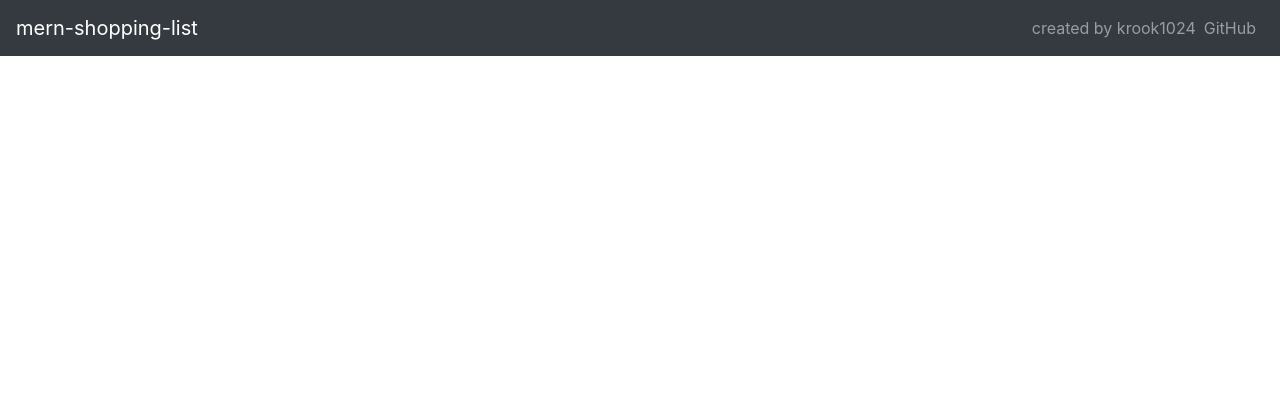
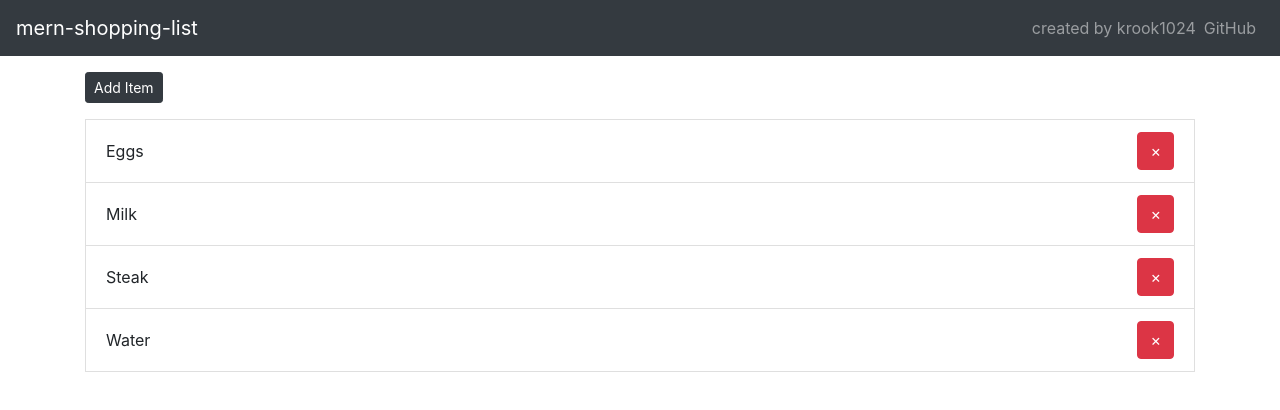
Before and after one commit to krook1024/shopping-list-mern, a React (Create React App) app in the folder client/: page / in a window 1280 px wide. Shown: the top 410 px of the page. Built offline with nearby package versions, Linux system fonts and the light colour scheme.

Commit message:
Implemented Redux and the ShoppingList component

```diff
--- a/client/package.json
+++ b/client/package.json
@@ -9,9 +9,12 @@
     "bootstrap": "^4.5.0",
     "react": "^16.13.1",
     "react-dom": "^16.13.1",
+    "react-redux": "^7.2.0",
     "react-scripts": "3.4.1",
     "react-transition-group": "^4.4.1",
     "reactstrap": "^8.5.1",
+    "redux": "^4.0.5",
+    "redux-thunk": "^2.3.0",
     "uuid": "^8.2.0"
   },
   "scripts": {
--- a/client/src/App.css
+++ b/client/src/App.css
@@ -0,0 +1,17 @@
+.fade-enter {
+    opacity: 0.01;
+}
+
+.fade-enter-active {
+    opacity: 1;
+    transition: opacity 200ms ease-in;
+}
+
+.fade-exit {
+    opacity: 1;
+}
+
+.fade-exit-active {
+    opacity: 0.01;
+    transition: opacity 200ms ease-out;
+}
--- a/client/src/App.js
+++ b/client/src/App.js
@@ -4,11 +4,16 @@ import './App.css';
 import AppNavbar from './components/AppNavbar';
 import ShoppingList from './components/ShoppingList';
 
+import { Provider } from 'react-redux';
+import store from './store';
+
 function App() {
   return (
     <div>
-      <AppNavbar />
-      <ShoppingList />
+      <Provider store={store}>
+        <AppNavbar />
+        <ShoppingList />
+      </Provider>
     </div>
   );
 }
--- /dev/null
+++ b/client/src/actions/itemActions.js
@@ -0,0 +1,21 @@
+import { GET_ITEMS, ADD_ITEM, DELETE_ITEM } from './types';
+
+export const getItems = () => {
+    return {
+        type: GET_ITEMS
+    }
+}
+
+export const addItem = (item) => {
+    return {
+        type: ADD_ITEM,
+        payload: item
+    }
+}
+
+export const deleteItem = (id) => {
+    return {
+        type: DELETE_ITEM,
+        payload: id
+    }
+}
--- /dev/null
+++ b/client/src/actions/types.js
@@ -0,0 +1,3 @@
+export const GET_ITEMS = 'GET_ITEMS';
+export const ADD_ITEM = 'ADD_ITEM';
+export const DELETE_ITEM = 'DELETE_ITEM';
--- a/client/src/components/ShoppingList.js
+++ b/client/src/components/ShoppingList.js
@@ -1,10 +1,71 @@
-import React from 'react'
+import React, { Component } from 'react'
 import { Container, ListGroup, ListGroupItem, Button } from 'reactstrap';
+import { CSSTransition, TransitionGroup } from 'react-transition-group';
+import { connect } from 'react-redux';
+import { getItems, addItem, deleteItem } from '../actions/itemActions';
+import PropTypes from 'prop-types';
 
-export default function ShoppingList() {
-    return (
-        <div>
-            { /* todo */ }
-        </div>
-    )
+class ShoppingList extends Component {
+    componentWillMount() {
+        this.props.getItems();
+    }
+
+    render() {
+        return (
+            <Container className="my-3">
+                <Button
+                    color="dark"
+                    size="sm"
+                    className="mb-3"
+                    onClick={
+                        () => {
+                            const name = prompt('Enter item');
+                            if (name) {
+                                this.props.addItem({
+                                    name
+                                });
+                            }
+                        }
+                    }
+                >
+                    Add Item
+            </Button>
+                <ListGroup>
+                    <TransitionGroup className="shopping-list">
+                        {
+                            this.props.item.items.map(({ id, name }) => (
+                                <CSSTransition key={name} timeout={500} classNames="fade">
+                                    <ListGroupItem style={{ display: 'flex', alignItems: 'center', justifyContent: 'space-between' }}>
+                                        <span>{name}</span>
+                                        <Button
+                                            className="remove-btn"
+                                            color="danger"
+                                            onClick={() => {
+                                                this.props.deleteItem(id);
+                                            }}
+                                        >
+                                            &times;
+                                    </Button>
+                                    </ListGroupItem>
+                                </CSSTransition>
+                            ))
+                        }
+                    </TransitionGroup>
+                </ListGroup>
+            </Container>
+        )
+    }
 }
+
+ShoppingList.propTypes = {
+    getItems: PropTypes.func.isRequired,
+    addItem: PropTypes.func.isRequired,
+    deleteItem: PropTypes.func.isRequired,
+    item: PropTypes.object.isRequired
+}
+
+const mapStateToProps = state => ({
+    item: state.item
+});
+
+export default connect(mapStateToProps, { getItems, addItem, deleteItem })(ShoppingList);
--- /dev/null
+++ b/client/src/reducers/index.js
@@ -0,0 +1,6 @@
+import { combineReducers } from 'redux';
+import itemReducer from './itemReducer';
+
+export default combineReducers({
+    item: itemReducer
+});
--- /dev/null
+++ b/client/src/reducers/itemReducer.js
@@ -0,0 +1,31 @@
+import { v4 } from 'uuid';
+import { GET_ITEMS, ADD_ITEM, DELETE_ITEM } from '../actions/types';
+
+const initialState = {
+    items: [
+        { id: v4(), name: 'Eggs' },
+        { id: v4(), name: 'Milk' },
+        { id: v4(), name: 'Steak' },
+        { id: v4(), name: 'Water' },
+    ]
+};
+
+export default function(state = initialState, action) {
+    switch(action.type) {
+        case GET_ITEMS: return {
+            ...state
+        };
+        case ADD_ITEM: return {
+            ...state,
+            items: [
+                ...state.items,
+                action.payload
+            ]
+        }
+        case DELETE_ITEM: return {
+            ...state,
+            items: state.items.filter(item => item.id !== action.payload)
+        }
+        default: return state;
+    }
+};
--- /dev/null
+++ b/client/src/store.js
@@ -0,0 +1,14 @@
+import { createStore, applyMiddleware, compose } from 'redux';
+import thunk from 'redux-thunk';
+import rootReducer from './reducers';
+
+const initialState = {};
+
+const middleware = [thunk];
+
+const store = createStore(rootReducer, initialState, compose(
+    applyMiddleware(...middleware),
+    window.__REDUX_DEVTOOLS_EXTENSION__ && window.__REDUX_DEVTOOLS_EXTENSION__()
+));
+
+export default store;
```
Also changed, not shown: 1 other file (tests, documents, lock files or other folders).
